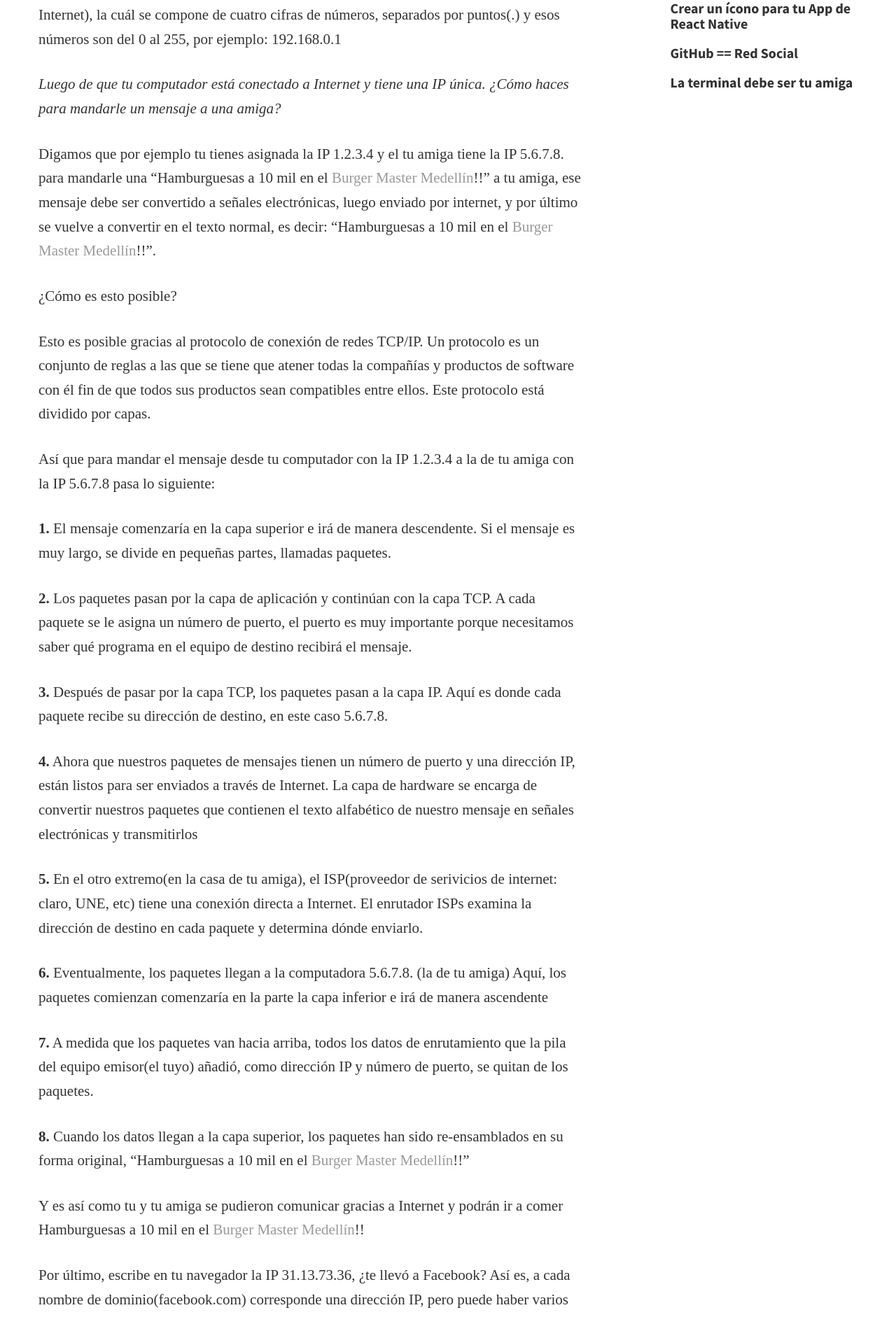
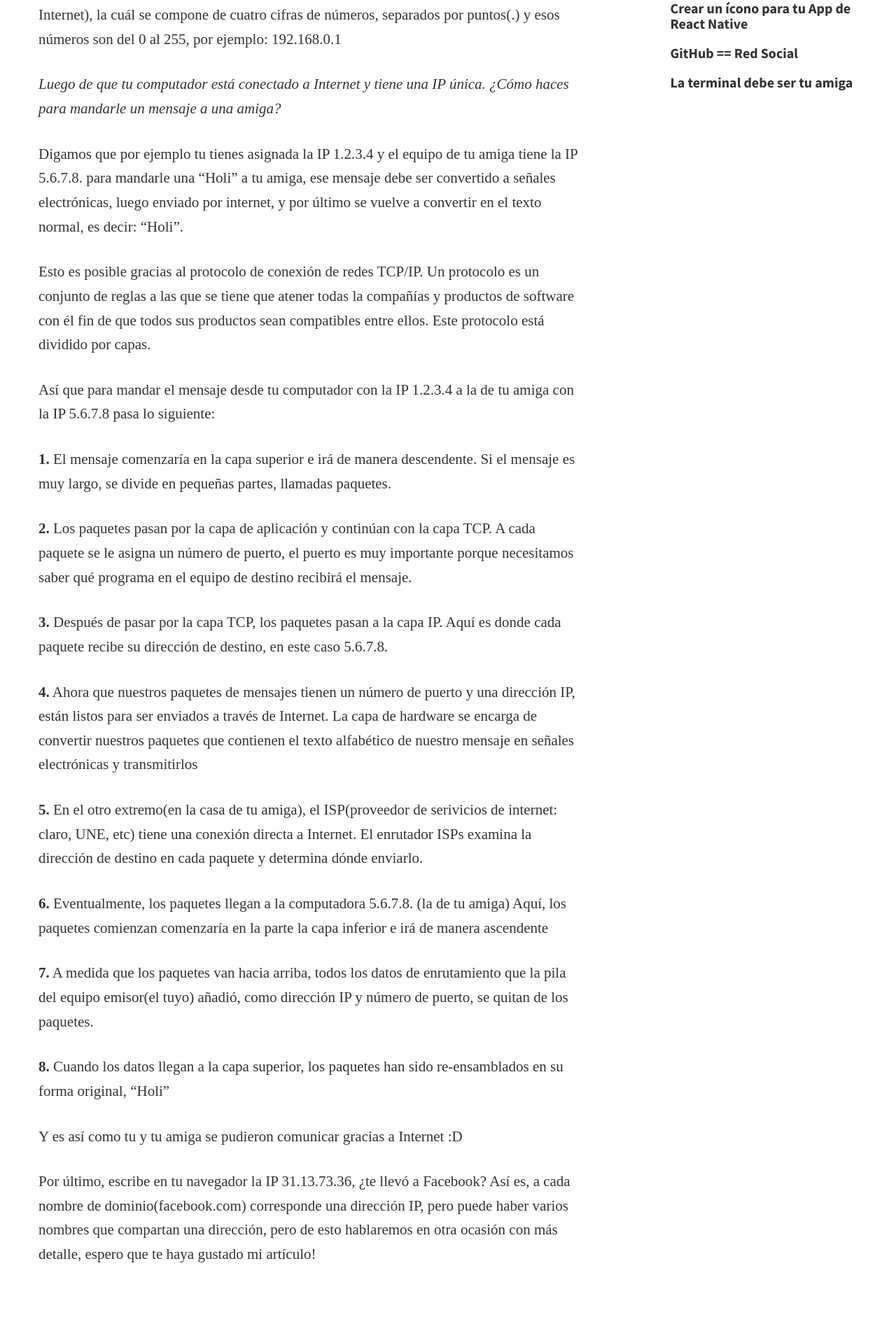
Before and after one commit to AnaMariaSosaM/anamariasosam.github.io, a Jekyll site: the page built from _posts/2017-06-06-como-funciona-internet.md, in a window 1280 px wide. Shown: the part 943-2825 px from the top of the page at 70% size. Built offline with Jekyll 4.4.1, drawn with Linux system fonts in a browser that asks for light colours; some web fonts are replaced; comment, search, counter and statistics services are not loaded.

Commit message:
fix post message

```diff
--- a/_posts/2017-06-06-como-funciona-internet.md
+++ b/_posts/2017-06-06-como-funciona-internet.md
@@ -17,9 +17,7 @@ Cuando estás conectado a Internet tu computador/celular/tablet, tiene un códig
 
 *Luego de que tu computador está conectado a Internet y tiene una IP única. ¿Cómo haces para mandarle un mensaje a una amiga?*
 
-Digamos que por ejemplo tu tienes asignada la IP 1.2.3.4 y el tu amiga tiene la IP 5.6.7.8. para mandarle una "Hamburguesas a 10 mil en el [Burger Master Medellín](https://www.facebook.com/burgermasterco/)!!" a tu amiga, ese mensaje debe ser convertido a señales electrónicas, luego enviado por internet, y por último se vuelve a convertir en el texto normal, es decir: "Hamburguesas a 10 mil en el [Burger Master Medellín](https://www.facebook.com/burgermasterco/)!!".
-
-¿Cómo es esto posible?
+Digamos que por ejemplo tu tienes asignada la IP 1.2.3.4 y el equipo de tu amiga tiene la IP 5.6.7.8. para mandarle una "Holi" a tu amiga, ese mensaje debe ser convertido a señales electrónicas, luego enviado por internet, y por último se vuelve a convertir en el texto normal, es decir: "Holi".
 
 Esto es posible gracias al protocolo de conexión de redes TCP/IP. Un protocolo es un conjunto de reglas a las que se tiene que atener todas la compañías y productos de software con él fin de que todos sus productos sean compatibles entre ellos. Este protocolo está dividido por capas.
 
@@ -39,8 +37,8 @@ Así que para mandar el mensaje desde tu computador con la IP 1.2.3.4 a la de tu
 
 **7.** A medida que los paquetes van hacia arriba, todos los datos de enrutamiento que la pila del equipo emisor(el tuyo) añadió, como dirección IP y número de puerto, se quitan de los paquetes.
 
-**8.** Cuando los datos llegan a la capa superior, los paquetes han sido re-ensamblados en su forma original, "Hamburguesas a 10 mil en el [Burger Master Medellín](https://www.facebook.com/burgermasterco/)!!"
+**8.** Cuando los datos llegan a la capa superior, los paquetes han sido re-ensamblados en su forma original, "Holi"
 
-Y es así como tu y tu amiga se pudieron comunicar gracias a Internet y podrán ir a comer Hamburguesas a 10 mil en el [Burger Master Medellín](https://www.facebook.com/burgermasterco/)!!
+Y es así como tu y tu amiga se pudieron comunicar gracias a Internet :D
 
 Por último, escribe en tu navegador la IP 31.13.73.36, ¿te llevó a Facebook? Así es, a cada nombre de dominio(facebook.com) corresponde una dirección IP, pero puede haber varios nombres que compartan una dirección, pero de esto hablaremos en otra ocasión con más detalle, espero que te haya gustado mi artículo!
--- a/index.html
+++ b/index.html
@@ -1,6 +1,6 @@
 ---
 layout: home-alt
-title: Blog
+title: Ana María Sosa
 feature_image: feature-laptop
 desc: "Keep learning and sharing knowledge"
 include_cta_btn: true
```
Also changed, not shown: _posts/2017-06-05-deploy-with-surge.md (+1 -1 lines).
